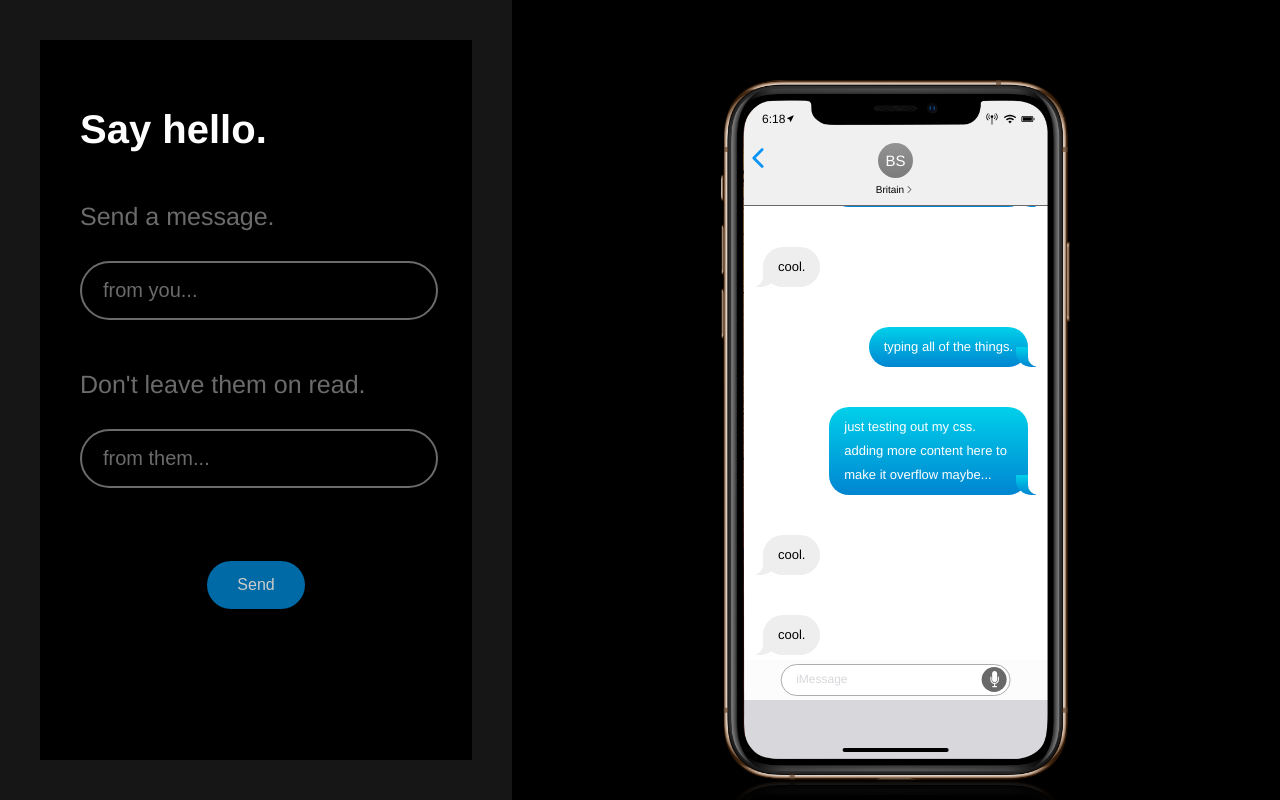
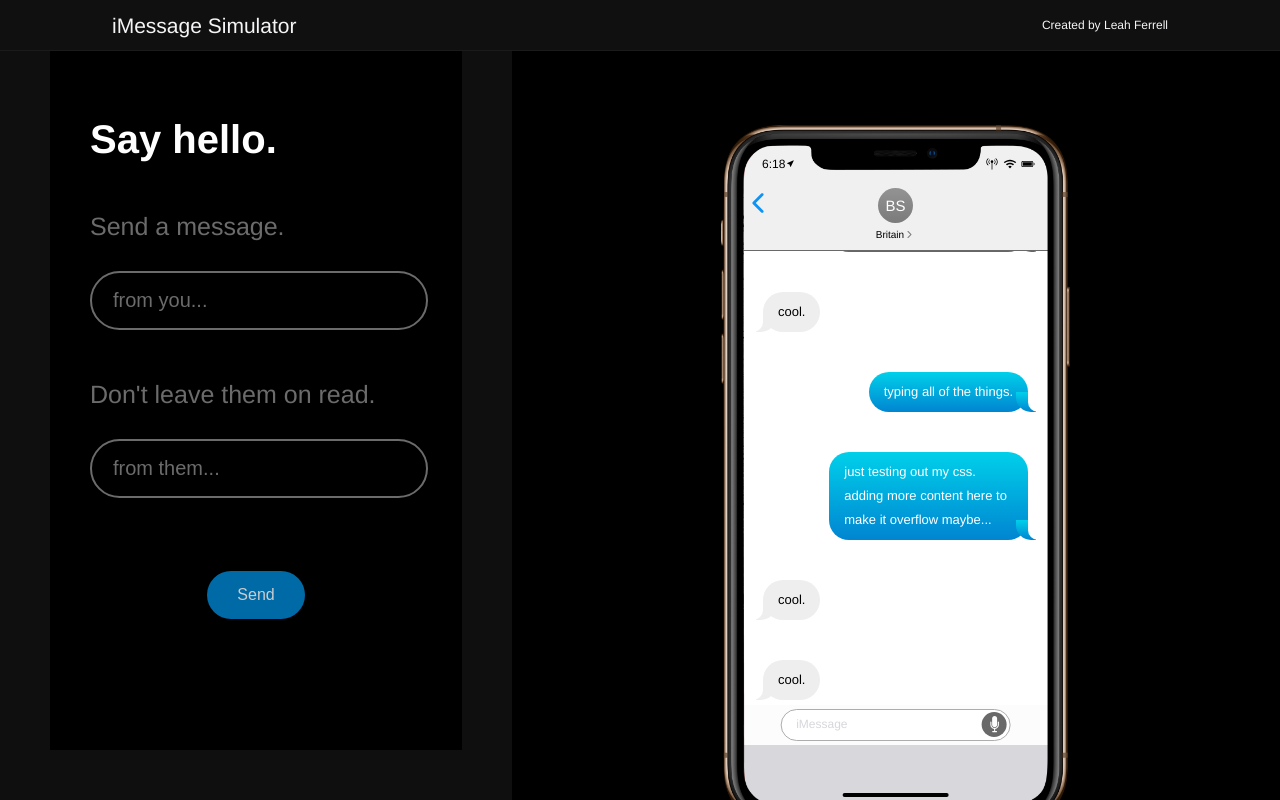
Before and after one commit to leahferrell/imessage-react, a React app: page / in a window 1280 px wide. Built offline with nearby package versions, Linux system fonts and the light colour scheme.

Commit message:
adding a header

```diff
--- a/public/main.css
+++ b/public/main.css
@@ -2,9 +2,8 @@
     font-family: "Helvetica Neue", serif;
     font-size: 20px;
     font-weight: normal;
-    max-width: 450px;
-    margin: 50px auto;
     display: flex;
+    margin: 0;
     flex-direction: column;
     background-color: #000;
 }
--- a/src/components/app/index.js
+++ b/src/components/app/index.js
@@ -2,9 +2,13 @@
 import Phone from "../phone/phone-layout/phone";
 import styles from "./style.module.css";
 import LeftFrame from "../controller/frame";
+import Header from "../header";
 
 const App = () => (
-  <div className={styles["root"]}>
+  <div className={styles["container"]}>
+    <Header/>
+    <div className={styles["content"]}>
+      <div className={styles["columns-container"]}>
         <div className={[styles["split"], styles["left"], "animated","fadeIn"].join(' ')}>
           <LeftFrame/>
         </div>
@@ -14,6 +18,8 @@
           </div>
         </div>
       </div>
+    </div>
+  </div>
 );
 
 export default App
--- a/src/components/app/style.module.css
+++ b/src/components/app/style.module.css
@@ -12,24 +12,34 @@
     clear: both;
 }
 
-.root{
+.container {
+}
+
+.content {
     position: absolute;
-    min-width: 770px;
+    width:100%;
+    height:100%;
+}
+
+.columns-container {
+    position:relative;
+    top: 50px;
+    height: calc(100% - 50px);
+    width: 100%;
 }
 
 .split {
-    height: 100%;
+    height: inherit;
     width: 50%;
     position: fixed;
     z-index: 1;
-    top: 0;
     overflow: auto;
     padding: 0;
 }
 
 .left{
     left: 0;
-    background-color: #161616;
+    background-color: #0f0f0f;
     width: 40%;
     min-width: 400px;
 }
--- a/src/components/controller/frame/index.js
+++ b/src/components/controller/frame/index.js
@@ -4,7 +4,7 @@
 import SendButton from "../send-button";
 
 const LeftFrame = () => (
-  <div className={[styles['frame-controller'],'animated','fadeInUp','delay-2s'].join(' ')}>
+  <div className={[styles['frame-controller'],'animated','fadeInDown','delay-2s'].join(' ')}>
     <h1>Say hello.</h1>
       <div className={['animated','fadeIn','delay-4s','slow'].join(' ')}>
           <SendTextBox
--- a/src/components/controller/style.module.css
+++ b/src/components/controller/style.module.css
@@ -25,11 +25,11 @@
     color: white;
     padding: 40px;
     text-align: left;
-    height: calc(100% - 160px);
+    height: calc(100% - 130px);
     min-height: max-content;
     overflow: visible;
-    width: calc(100% - 160px);
-    margin: 40px;
+    width: calc(100% - 180px);
+    margin: 0 50px 50px 50px;
     position: absolute;
 }
 
--- /dev/null
+++ b/src/components/header/index.js
@@ -0,0 +1,15 @@
+import React from 'react'
+import styles from './style.module.css'
+
+const Header = () => (
+  <div className={styles["header"]}>
+    <div className={styles["header-left"]}>
+      <a href="#">iMessage Simulator</a>
+    </div>
+    <div className={styles["header-right"]}>
+      <a href="#">Created by Leah Ferrell</a>
+    </div>
+  </div>
+);
+
+export default Header
--- /dev/null
+++ b/src/components/header/style.module.css
@@ -0,0 +1,78 @@
+/* Style the header with a grey background and some padding */
+.header {
+    overflow: hidden;
+    background-color: #101010;
+    padding: 1px 0 0;
+    margin: 0;
+    top: 0;
+    right: 0;
+    left: 0;
+    z-index: 15;
+    position: absolute;
+    display: block;
+    width: 100%;
+    user-select: none;
+    font-size: 14px;
+    border-bottom: 1px solid #1b1b1c;
+}
+
+/* Style the header links */
+.header a {
+    float: left;
+    color: #f5f5f7;
+    text-align: center;
+    padding: 12px;
+    font-size: inherit;
+    text-decoration: none;
+    line-height: 25px;
+}
+
+/* Change the background color on mouse-over */
+.header-right a:hover {
+    color: #2b72dc;
+}
+
+/* Style the active/current link*/
+.header-right a.active {
+    color: #398cd8;
+}
+
+/* Float the link section to the right */
+.header-right {
+    float: right;
+    padding-right: 100px;
+    font-size: 12px;
+}
+
+.header-left {
+    float: left;
+    padding-left: 100px;
+    font-size: 21px;
+}
+
+.content {
+    margin: 0 auto;
+    padding: 0;
+    position: relative;
+    width: auto;
+}
+
+.content-list {
+    cursor: default;
+    margin: 0;
+    width: 500px;
+    display: flex;
+    user-select: none;
+}
+
+/* Add media queries for responsiveness - when the screen is 500px wide or less, stack the links on top of each other */
+@media screen and (max-width: 500px) {
+    .header a {
+        float: none;
+        display: block;
+        text-align: left;
+    }
+    .header-right {
+        float: none;
+    }
+}
--- a/src/components/phone/phone-layout/phone-window/index.js
+++ b/src/components/phone/phone-layout/phone-window/index.js
@@ -18,7 +18,7 @@
         [
           {
             id: 1,
-            isMe: true,
+            isMe: false,
             message: "hello"
           },
           {
```
Lines whose indentation alone changed are shown as unchanged.
